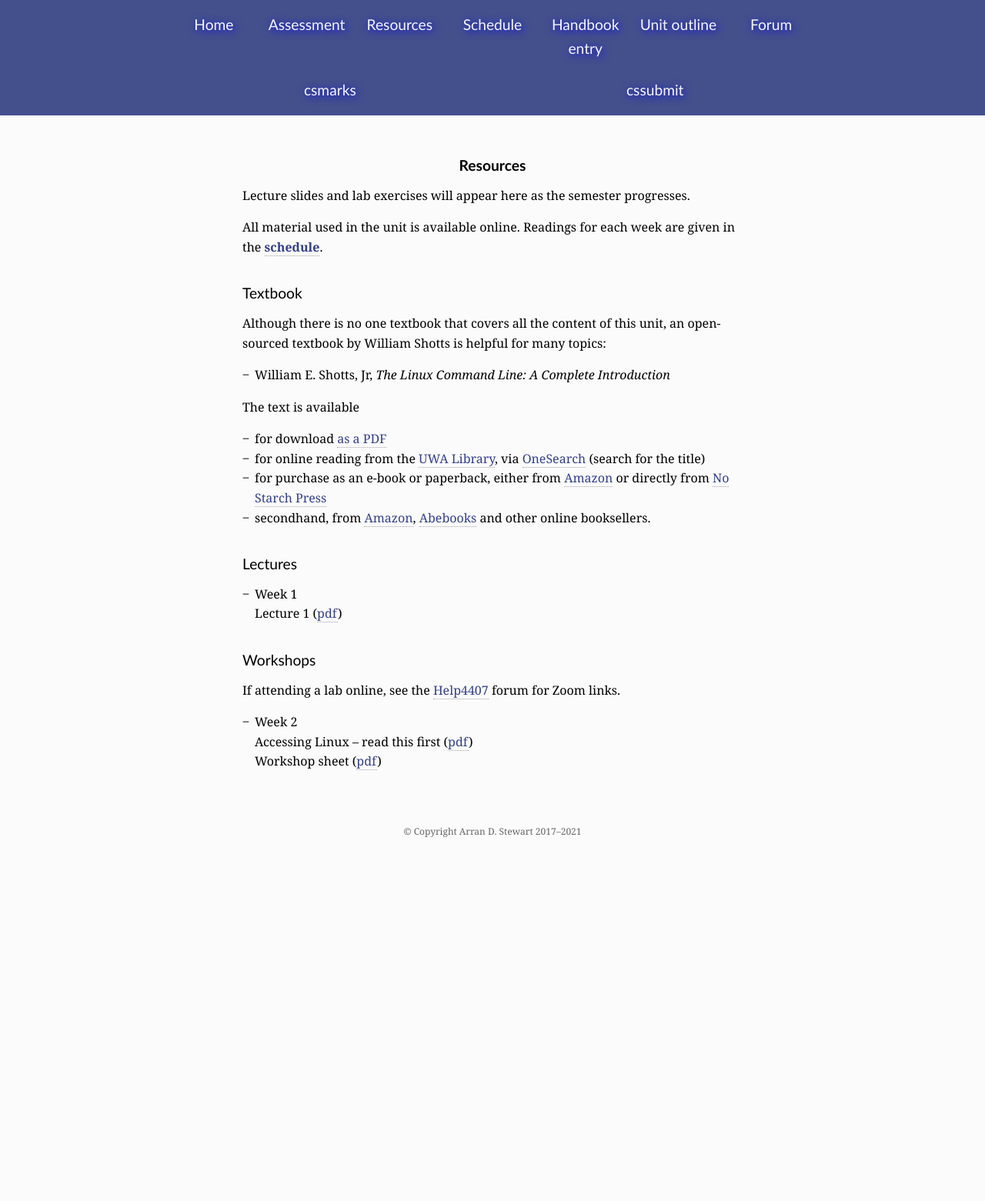
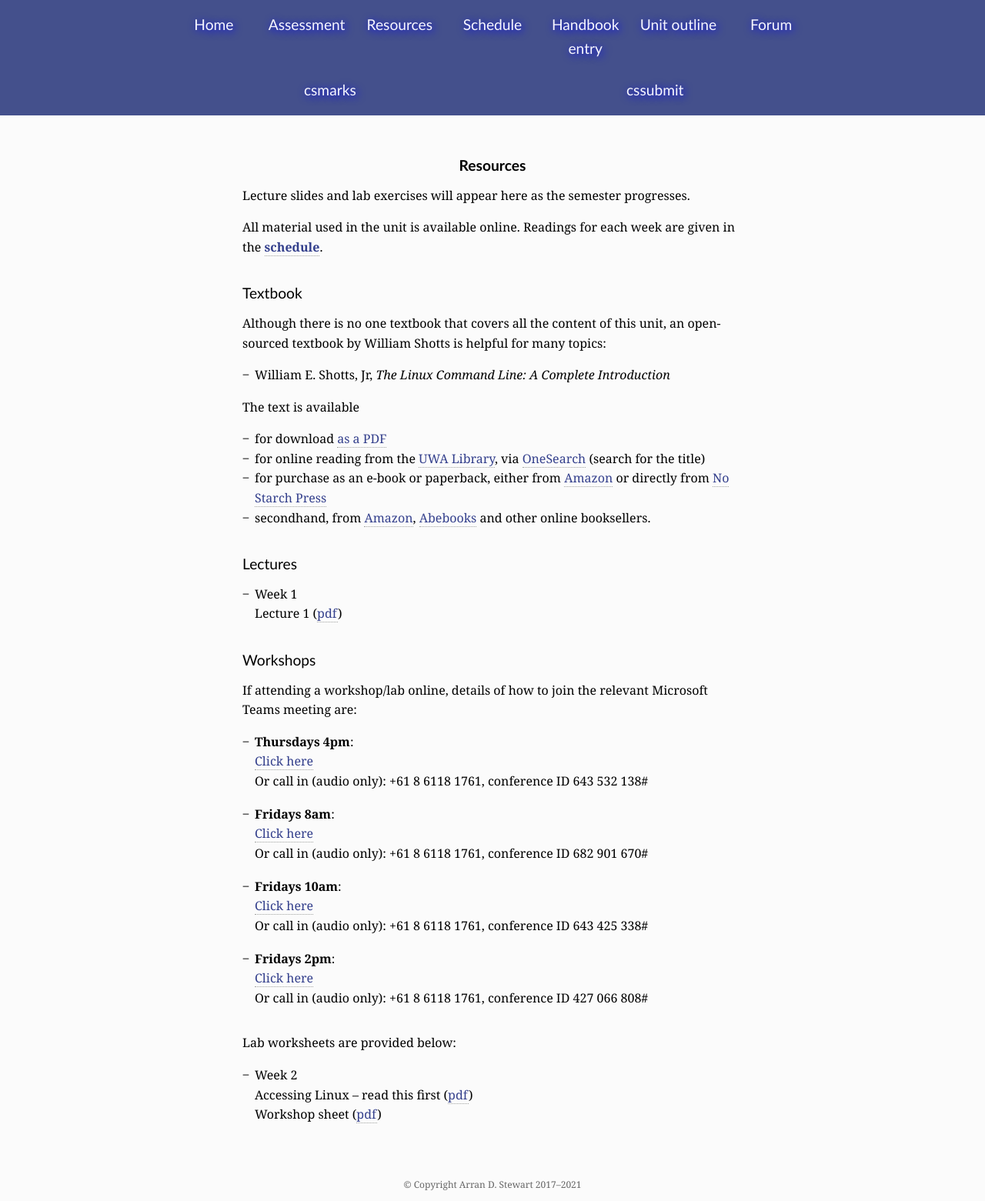
Before and after one commit to cits4407/cits4407.github.io, a Jekyll site: the page built from docs/_pages/resources.md, in a window 1280 px wide. Shown: the whole page at 77% size. Built offline with Jekyll 4.4.1, drawn with Linux system fonts in a browser that asks for light colours; some web fonts are replaced; before the commit the page ends 1102 px from its top, so only the background shows below that.

Commit message:
MS teams links

```diff
--- a/docs/_pages/resources.md
+++ b/docs/_pages/resources.md
@@ -40,7 +40,24 @@ The text is available
 
 ## Workshops
 
-If attending a lab online, see the [Help4407][help] forum for Zoom links.
+If attending a workshop/lab online, details of how
+to join the relevant Microsoft Teams meeting are:
+
+- **Thursdays 4pm**:
+  [Click here](https://teams.microsoft.com/l/meetup-join/19%3A82011daf90bb49479600db9d12cc85f9%40thread.tacv2/1614828125834?context=%7B%22Tid%22%3A%2205894af0-cb28-46d8-8716-74cdb46e2226%22%2C%22Oid%22%3A%22e72c5de6-8733-4bc9-95bc-08b3eb1354a2%22%7D)
+  Or call in (audio only): +61 8 6118 1761, conference ID 643 532 138#
+- **Fridays 8am**:
+  [Click here](https://teams.microsoft.com/l/meetup-join/19%3a511ef97f5d6141deb86bd7adee6ca8df%40thread.tacv2/1614828887052?context=%7b%22Tid%22%3a%2205894af0-cb28-46d8-8716-74cdb46e2226%22%2c%22Oid%22%3a%22e72c5de6-8733-4bc9-95bc-08b3eb1354a2%22%7d)
+  Or call in (audio only): +61 8 6118 1761, conference ID 682 901 670#
+- **Fridays 10am**:
+  [Click here](https://teams.microsoft.com/l/meetup-join/19%3ab2cb88442f614fec97f85ab5ca06aac0%40thread.tacv2/1614829375645?context=%7b%22Tid%22%3a%2205894af0-cb28-46d8-8716-74cdb46e2226%22%2c%22Oid%22%3a%22e72c5de6-8733-4bc9-95bc-08b3eb1354a2%22%7d)
+  Or call in (audio only): +61 8 6118 1761, conference ID 643 425 338#
+- **Fridays 2pm**:
+  [Click here](https://teams.microsoft.com/l/meetup-join/19%3af5e2e958b92145d0966a6ed9ed1bb235%40thread.tacv2/1614829666270?context=%7b%22Tid%22%3a%2205894af0-cb28-46d8-8716-74cdb46e2226%22%2c%22Oid%22%3a%22e72c5de6-8733-4bc9-95bc-08b3eb1354a2%22%7d)
+  Or call in (audio only): +61 8 6118 1761, conference ID 427 066 808#
+{: class="spaced-list" :}
+
+Lab worksheets are provided below:
 
 - Week 2
   Accessing Linux -- read this first ([pdf]({{ "/workshops/accessing-linux.pdf" | relative_url }}))
--- a/docs/assets/css/default.css
+++ b/docs/assets/css/default.css
@@ -174,6 +174,10 @@ a:hover  {
 
 .hi-pri {
   color: #053cc9;
+}
+
+.spaced-list li {
+  padding-bottom: 2ex;
 }
 
 .expanded {
```
